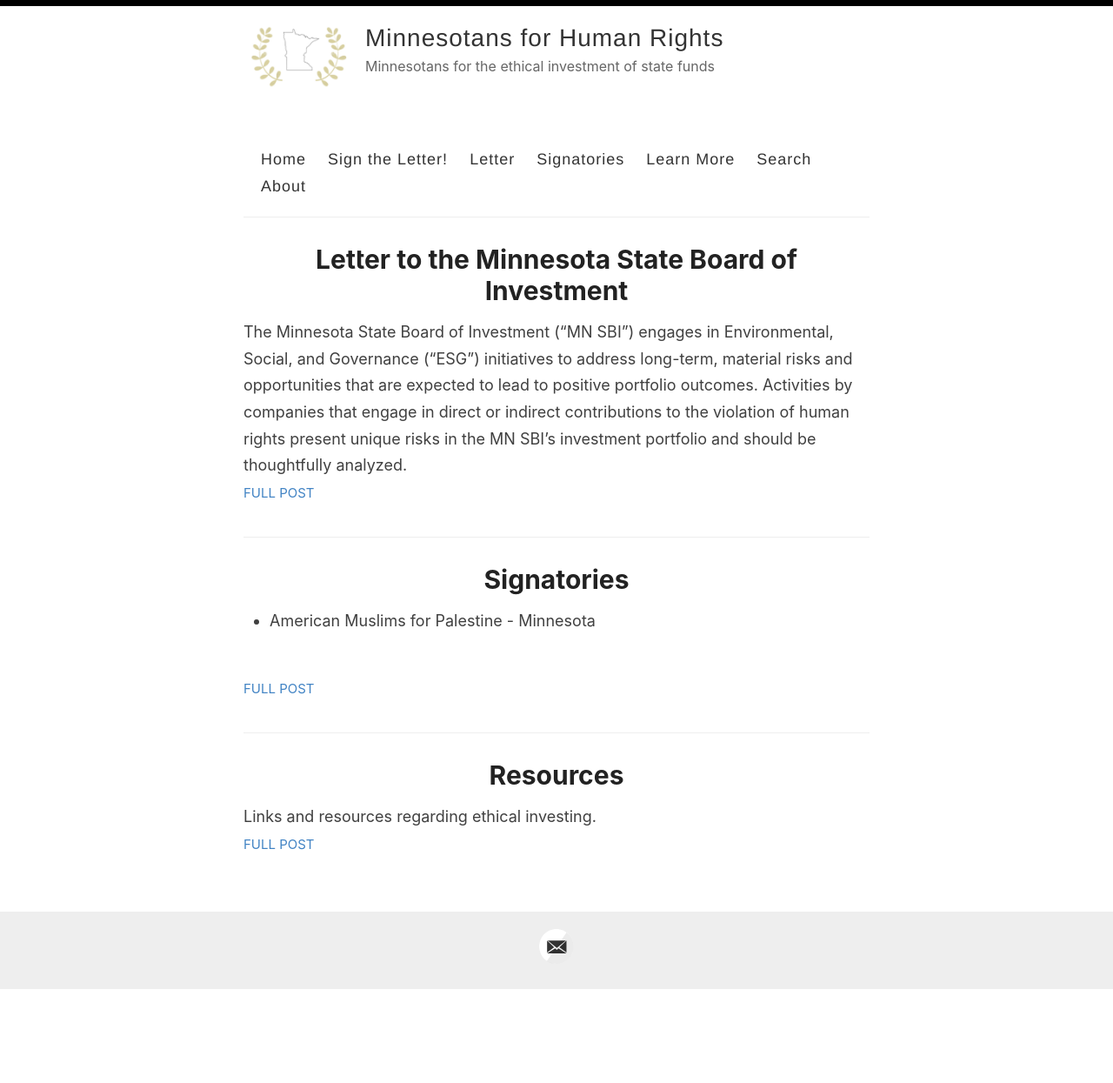
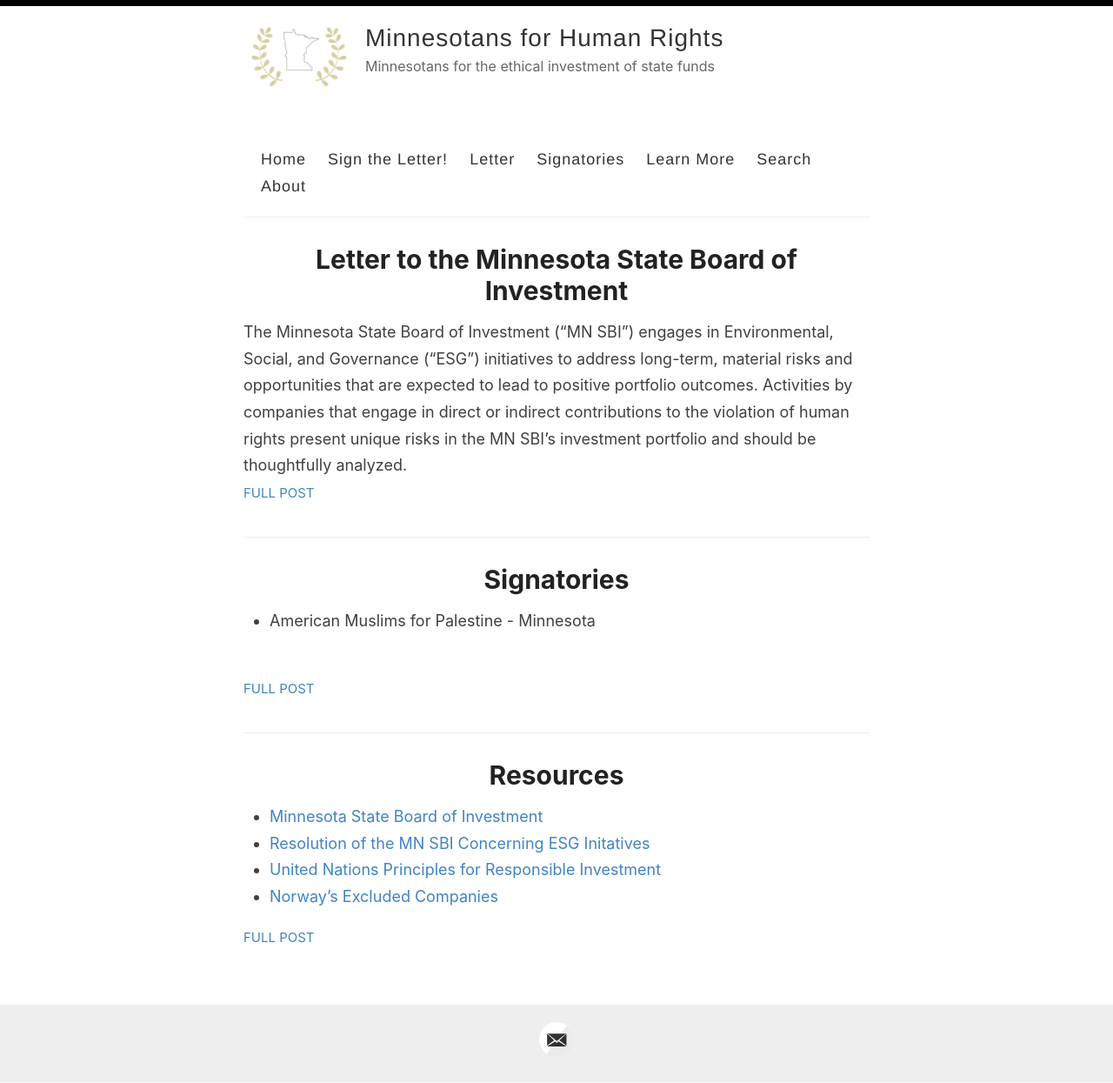
Before and after one commit to adamrahim/adamrahim.github.io, a Jekyll site: the page built from index.html, in a window 1280 px wide. Shown: the whole page at 87% size. Built offline with Jekyll 4.4.1, drawn with Linux system fonts in a browser that asks for light colours; the list of posts is cut into pages by our own code; before the commit the page ends 1138 px from its top, so only the background shows below that.

Commit message:
Update 2020-12-23-learn-more.md

```diff
--- a/_posts/2020-12-23-learn-more.md
+++ b/_posts/2020-12-23-learn-more.md
@@ -2,7 +2,6 @@
 layout: page
 title: Resources
 permalink: /learn-more/
-excerpt: Links and resources regarding ethical investing.
 ---
 - [Minnesota State Board of Investment](https://mn.gov/sbi/ "MN SBI Website")
 - [Resolution of the MN SBI Concerning ESG Initatives](https://mn.gov/sbi/documents/MSBI%20Resolution%20on%20ESG%20-%20February%2026%202020.pdf "Resolution of the Minnesota State Board of Investment Concerning Environmental, Social, and Governance Initiatives")
```
